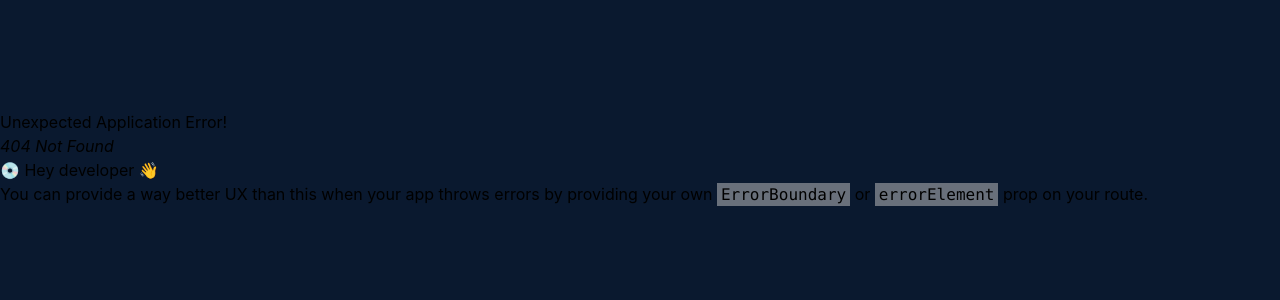
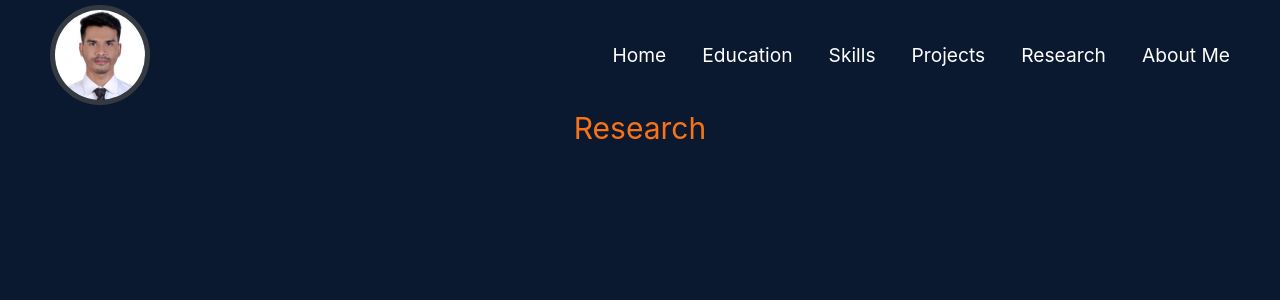
Before and after one commit to GRabbi467/my-portfolio, a React (Create React App) app: page /research in a window 1280 px wide. Before the commit this address had no page. Shown: the top 300 px of the page. Built offline with nearby package versions, Linux system fonts and the light colour scheme.

Commit message:
commited

```diff
--- a/src/Components/About Me/About_me.js
+++ b/src/Components/About Me/About_me.js
@@ -3,7 +3,7 @@ import React from 'react';
 const About_me = () => {
     return (
         <div>
-            <h1>About me</h1>
+             <h1 className='text-orange-500 text-center text-3xl mb-8'>About Me</h1>
         </div>
     );
 };
--- a/src/Components/Header/Header.js
+++ b/src/Components/Header/Header.js
@@ -19,6 +19,7 @@ const Header = () => {
           <Link className='hover:text-orange-400' to="/education">Education</Link>
           <Link className='hover:text-orange-400' to="/whatido">Skills</Link>
           <Link className='hover:text-orange-400' to = "/projects">Projects</Link>
+          <Link className='hover:text-orange-400' to="/research">Research</Link>
           <Link className='hover:text-orange-400' to="/about">About Me</Link>
         </ul>
        {
--- a/src/Components/Home/Home.js
+++ b/src/Components/Home/Home.js
@@ -51,6 +51,7 @@ const Home = () => {
             <a href="https://www.google.com/">
                 <FontAwesomeIcon icon={faWeebly}></FontAwesomeIcon>
             </a>
+
             </div>
 
 
--- /dev/null
+++ b/src/Components/Research/Research.jsx
@@ -0,0 +1,14 @@
+import React from 'react';
+
+const Research = () => {
+    return (
+        <div>
+            <h1 className='text-orange-500 text-center text-3xl mb-8'>Research</h1>
+            <div className="research-container">
+
+            </div>
+        </div>
+    );
+};
+
+export default Research;
```
Also changed, not shown: src/App.js (+10 -5 lines), src/Components/Research/Research.css (added).
